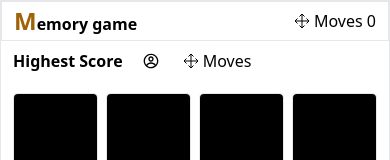
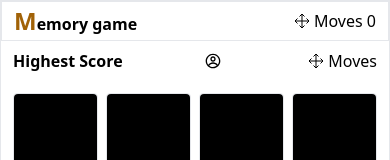
Before and after one commit to chndnnn/MemoryGame, a React (Vite) app: page / in a window 390 px wide. Shown: the top 160 px of the page. Built offline with nearby package versions, Linux system fonts and the light colour scheme; no server answers; what tailwindcss-motion would draw is missing.

Commit message:
alignment changes

```diff
--- a/src/App.jsx
+++ b/src/App.jsx
@@ -117,7 +117,7 @@ function App() {
           Moves {moves}
         </span>
       </div>
-      <div className="  w-full h-10 gap-5 flex items-center p-3">
+      <div className="  w-full h-10 gap-5 flex justify-between md:justify-start items-center p-3">
         <span className="font-bold">
           <b>H</b>ighest Score
         </span>
```
